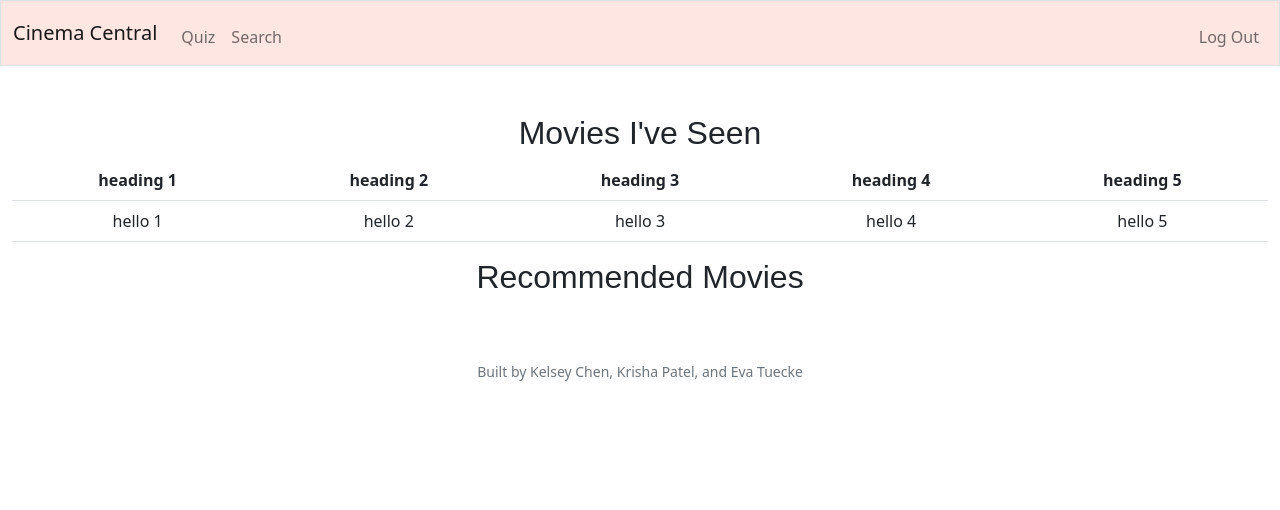
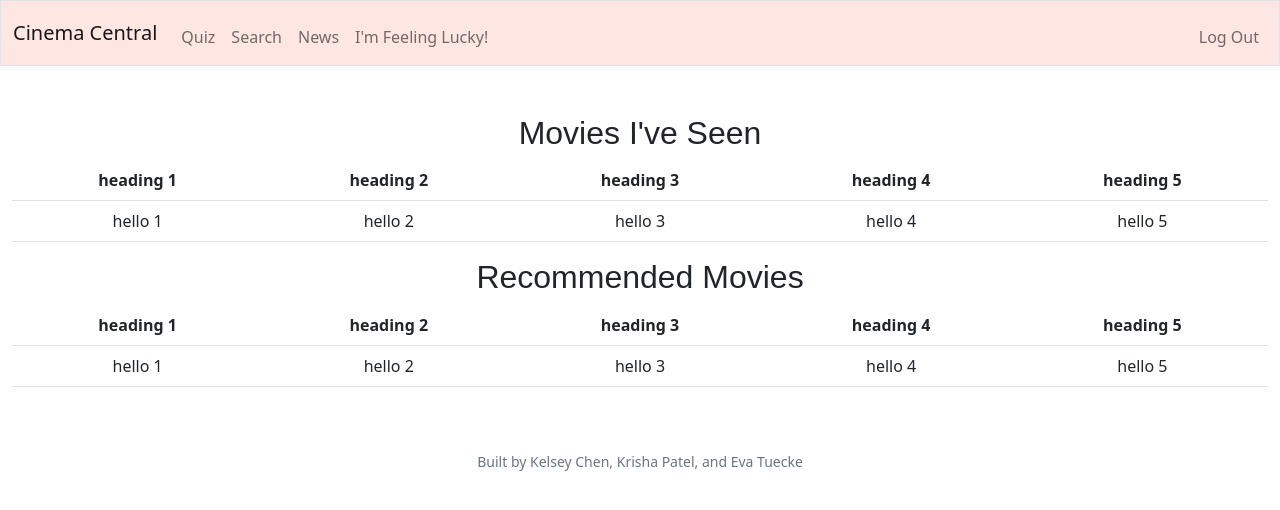
Before and after one commit to etuecke/cs50finalproject, a Flask app: page / in a window 1280 px wide. Shown: the top 510 px of the page. Run offline with Flask 2, Linux system fonts and the light colour scheme; the visitor is signed in with stand-in values (Sample User, id 1); some libraries are stand-ins or nearby versions.

Commit message:
starter code for lucky page

```diff
--- a/app.py
+++ b/app.py
@@ -35,10 +35,10 @@ def after_request(response):
 
 
 #TODO: implement homepage
-@app.route("/")
+@app.route("/", methods=["GET", "POST"])
 @login_required
 def index():
-    """Show movies I've seen and recommended movies"""
+    """display homepage"""
     return render_template("index.html")
 
 
@@ -135,7 +135,7 @@ def register():
         # Security: database should never store plain text password
         # Security: User generate_password_hash to generate a hash of the password
         password_hash = generate_password_hash(request.form.get("password"))
-        insert = db.execute("INSERT into users(username, hash) VALUES(?,?)", request.form.get("username"), password_hash)
+        db.execute("INSERT into users(username, hash) VALUES(?,?)", request.form.get("username"), password_hash)
 
         # Log user in
         # session["user_id"] keeps track of which user is logged in
@@ -152,7 +152,7 @@ def quiz():
 
 
 #TODO handle searching movies (use quote() from Finance as a template)
-@app.route("/search")
+@app.route("/search", methods=["GET", "POST"])
 @login_required
 def search():
     """Get search results."""
@@ -162,4 +162,19 @@ def search():
 
     # User reached route via GET (as by clicking a link or via redirect)
     else:
-        return render_template("quote.html")
+        return render_template("search.html")
+
+#TODO: fetch news
+@app.route("/news")
+@login_required
+def news():
+    """Get movie news."""
+    return render_template("news.html")
+
+#TODO: fetch random rec (lucky)
+@app.route("/lucky")
+@login_required
+def lucky():
+    """Get random movie rec."""
+    rows = db.execute("SELECT * FROM movies ORDER BY RAND() LIMIT 1")
+    return render_template("lucky.html")
--- a/templates/index.html
+++ b/templates/index.html
@@ -26,6 +26,22 @@
                 </tr>
             </table>
             <h2>Recommended Movies</h2>
+            <table class = "table">
+                <tr>
+                    <th>heading 1</th>
+                    <th>heading 2</th>
+                    <th>heading 3</th>
+                    <th>heading 4</th>
+                    <th>heading 5</th>
+                </tr>
+                <tr>
+                    <td>hello 1</td>
+                    <td>hello 2</td>
+                    <td>hello 3</td>
+                    <td>hello 4</td>
+                    <td>hello 5</td>
+                </tr>
+            </table>
     </form>
 
 {% endblock %}
--- a/templates/layout.html
+++ b/templates/layout.html
@@ -30,6 +30,8 @@
                         <ul class="navbar-nav me-auto mt-2">
                             <li class="nav-item"><a class="nav-link" href="/quiz">Quiz</a></li>
                             <li class="nav-item"><a class="nav-link" href="/search">Search</a></li>
+                            <li class="nav-item"><a class="nav-link" href="/news">News</a></li>
+                            <li class="nav-item"><a class="nav-link" href="/lucky">I'm Feeling Lucky!</a></li>
                         </ul>
                         <ul class="navbar-nav ms-auto mt-2">
                             <li class="nav-item"><a class="nav-link" href="/logout">Log Out</a></li>
```
Also changed, not shown: templates/lucky.html (added, +13 -0 lines).
